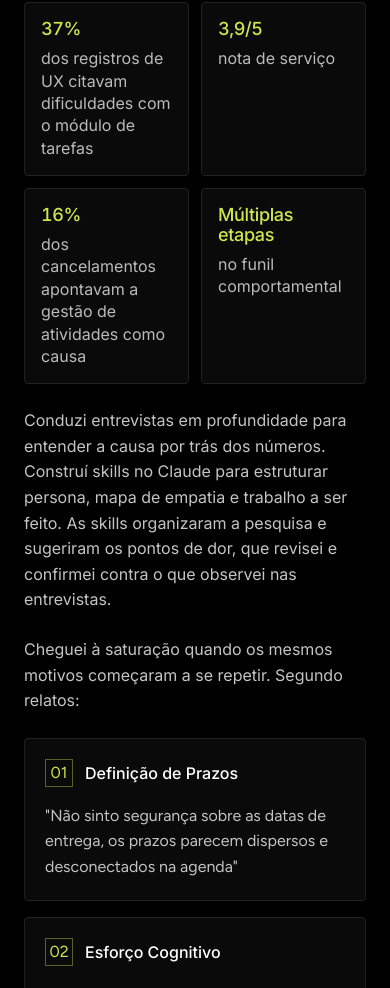
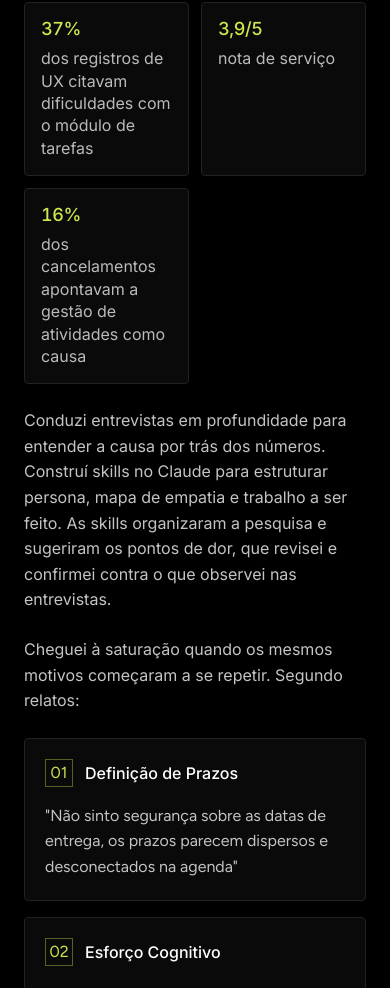
Before and after one commit to mtsilveirapf/mtsilveirapf.github.io, a Next.js app: page /gestao-prazos in a window 390 px wide. Shown: the part 1273-2261 px from the top of the page. Built offline with nearby package versions, Linux system fonts and the light colour scheme.

Commit message:
Remove "Múltiplas etapas / Multiple steps" card from Discovery data strip
Non-numeric outlier in an otherwise numeric stat row (37%, 3.9/5,
16%). Both locales; the strip now lines up evenly at 3 columns on
tablet+ instead of leaving one item stranded.

```diff
--- a/src/content/gestao-prazos-content.ts
+++ b/src/content/gestao-prazos-content.ts
@@ -121,7 +121,6 @@ export const gestaoPrazosContent: Record<Locale, CaseStudyContent> = {
         { value: "37%", label: "dos registros de UX citavam dificuldades com o módulo de tarefas" },
         { value: "3,9/5", label: "nota de serviço" },
         { value: "16%", label: "dos cancelamentos apontavam a gestão de atividades como causa" },
-        { value: "Múltiplas etapas", label: "no funil comportamental" },
       ],
       interviewsNote:
         "Conduzi entrevistas em profundidade para entender a causa por trás dos números. Construí skills no Claude para estruturar persona, mapa de empatia e trabalho a ser feito. As skills organizaram a pesquisa e sugeriram os pontos de dor, que revisei e confirmei contra o que observei nas entrevistas.",
@@ -374,7 +373,6 @@ export const gestaoPrazosContent: Record<Locale, CaseStudyContent> = {
         { value: "37%", label: "of UX records cited difficulties with the task module" },
         { value: "3.9/5", label: "service rating" },
         { value: "16%", label: "of cancellations pointed to task management as the cause" },
-        { value: "Multiple steps", label: "in the behavioral funnel" },
       ],
       interviewsNote:
         "I ran in-depth interviews to understand the cause behind the numbers. I built Claude skills to structure user persona, empathy map and job to be done. The skills organized the research and suggested the pain points, which I reviewed and confirmed against what I observed in the interviews.",
```
